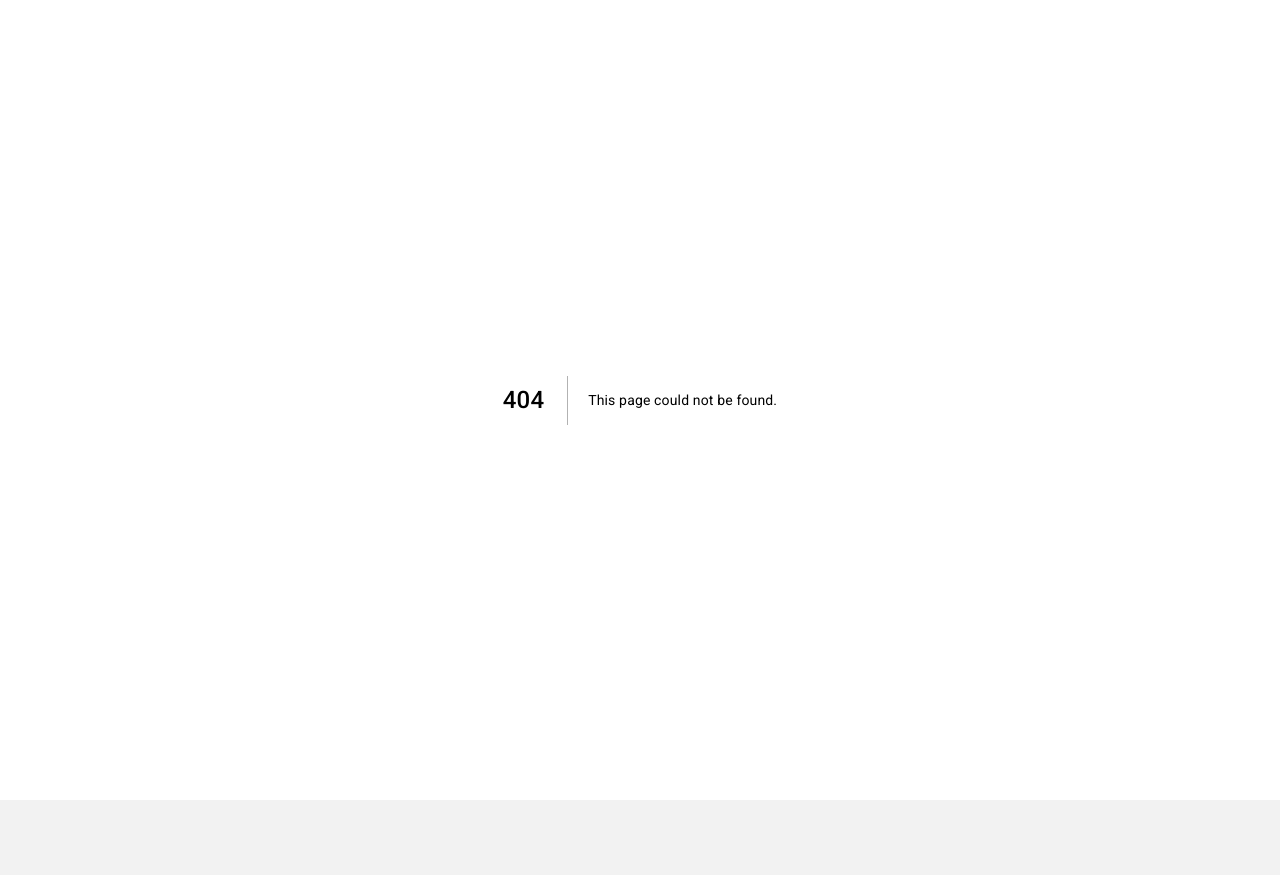
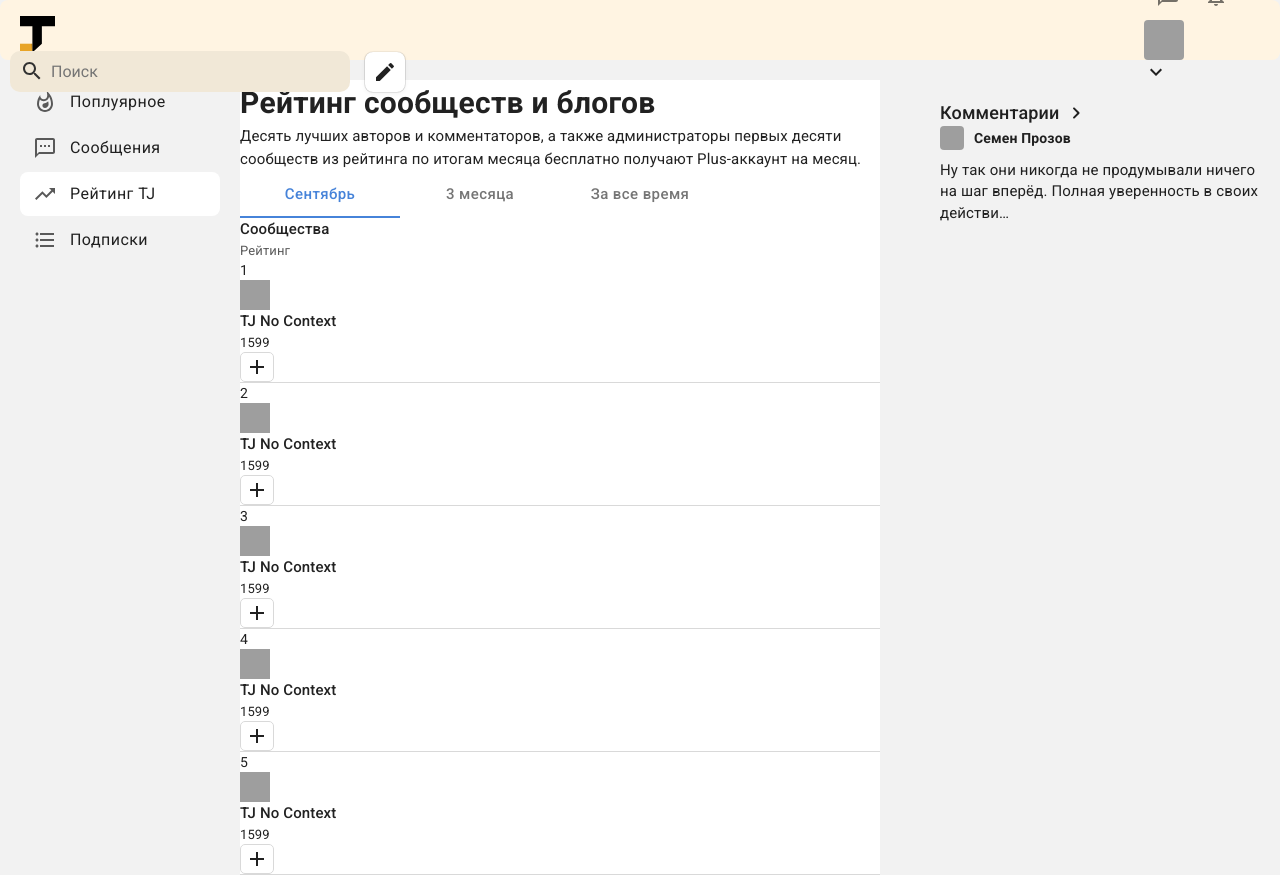
Before and after one commit to thetatsuki/blog-client, a Next.js app: page /rating in a window 1280 px wide. Before the commit this address had no page. Before the commit the page ends 800 px from the top, so only its background shows below. Built offline with nearby package versions, Linux system fonts and the light colour scheme; grey boxes are pictures that could not be loaded.

Commit message:
add rating, not-found page

```diff
--- a/components/index.ts
+++ b/components/index.ts
@@ -4,3 +4,4 @@
 export {default as RightComments} from './right-comments';
 export {default as ProfileCard} from './profile-card';
 export {default as WriteForm} from './write-form';
+export {default as RatingItem} from './rating-item';
--- a/components/left-navbar/index.tsx
+++ b/components/left-navbar/index.tsx
@@ -1,48 +1,39 @@
 import React from 'react';
 import {Button} from '@material-ui/core';
+import Link from 'next/link';
 
 import FireIcon from '@material-ui/icons/WhatshotOutlined';
-import ClockIcon from '@material-ui/icons/QueryBuilderOutlined';
 import MessageIcon from '@material-ui/icons/TextsmsOutlined';
 import UpIcon from '@material-ui/icons/TrendingUpOutlined';
 import SubscribeIcon from '@material-ui/icons/FormatListBulletedOutlined';
 
 import styles from './left-navbar.module.scss';
+import {useRouter} from 'next/router';
+
+
+const menu = [
+    {text: 'Поплуярное', icon: <FireIcon />, path: '/'},
+    {text: 'Сообщения', icon: <MessageIcon />, path: '/messages'},
+    {text: 'Рейтинг TJ', icon: <UpIcon />, path: '/rating'},
+    {text: 'Подписки', icon: <SubscribeIcon />, path: '/follows'},
+];
 
 const LeftNavbar: React.FC = () => {
+    const router = useRouter();
+
     return (
         <div className={styles.navbar}>
             <ul>
-                <li>
-                    <Button>
-                        <FireIcon />
-                        Популярное
-                    </Button>
-                </li>
-                <li>
-                    <Button>
-                        <ClockIcon />
-                        Свежее
-                    </Button>
-                </li>
-                <li>
-                    <Button>
-                        <MessageIcon />
-                        Сообщения
-                    </Button>
-                </li>
-                <li>
-                    <Button>
-                        <UpIcon />
-                        Рейтинг TJ
-                    </Button>
-                </li>
-                <li>
-                    <Button>
-                        <SubscribeIcon />
-                        Подписки
-                    </Button>
-                </li>
+                {menu.map((item, index) => (
+                    <li key={index}>
+                        <Link href={item.path}>
+                            <Button variant={router.asPath === item.path ? 'contained' : 'text'}>
+                                {item.icon}
+                                {item.text}
+                            </Button>
+                        </Link>
+                    </li>
+                ))}
             </ul>
         </div>
     );
--- a/components/left-navbar/left-navbar.module.scss
+++ b/components/left-navbar/left-navbar.module.scss
@@ -22,6 +22,11 @@
         text-transform: inherit;
         font-weight: 400;
         font-size: 16px;
+        box-shadow: none;
+
+        &:hover {
+          box-shadow: none;
+        }
 
         svg {
           margin-right: 10px;
--- /dev/null
+++ b/components/rating-item/index.tsx
@@ -0,0 +1,40 @@
+import React from 'react';
+import {Avatar, Button, Typography} from '@material-ui/core';
+import AddIcon from '@material-ui/icons/Add';
+
+interface RatinItemProps {
+    rate: number,
+    place: number,
+    name: string,
+    avatarUrl?: string,
+}
+
+
+const RatingItem: React.FC<RatinItemProps> = ({rate, place, name, avatarUrl}) => {
+    return (
+        <ol>
+            <div className="d-flex align-center justify-between m-auto mb-10 mt-10" style={{width: '90%'}}>
+                <div className="d-flex align-center" style={{width: '58%'}}>
+                    <p>
+                        {place}
+                    </p>
+                    <Avatar src={avatarUrl} variant={'square'} className="mr-10 ml-20" style={{width: '30px', height: '30px'}}/>
+                    <Typography style={{fontSize: '15px', fontWeight: 500}}>
+                        {name}
+                    </Typography>
+                </div>
+
+                <Typography style={{fontSize: '13px'}}>
+                    {rate}
+                </Typography>
+
+                <Button className="button--add">
+                    <AddIcon />
+                </Button>
+            </div>
+            <div style={{borderBottom: '1px solid #D9D9D9'}} />
+        </ol>
+    );
+};
+
+export default RatingItem;
--- /dev/null
+++ b/pages/rating.tsx
@@ -0,0 +1,67 @@
+import React from 'react';
+import type {NextPage} from 'next';
+import MainLayouts from '../layouts/MainLayouts';
+import {Paper, Typography, Tabs, Tab, Avatar, Button} from '@material-ui/core';
+
+import AddIcon from '@material-ui/icons/Add';
+import {RatingItem} from '../components';
+
+const RatingPage: NextPage = () => {
+    const [activeTab, setActiveTab] = React.useState(0);
+
+    const changeActiveTab = (_, newValue: number) => {
+        setActiveTab(newValue);
+    };
+
+    return (
+        <MainLayouts>
+            <Paper className="pt-20 pr-15 pl-20" elevation={0} square>
+                <Typography style={{fontWeight: 600, fontSize: '30px'}}>
+                    Рейтинг сообществ и блогов
+                </Typography>
+                <Typography className="mt-10" style={{fontSize: '15px'}}>
+                    Десять лучших авторов и комментаторов, а также администраторы первых
+                    десяти сообществ из рейтинга по итогам месяца бесплатно получают
+                    Plus-аккаунт на месяц.
+                </Typography>
+
+                <Tabs
+                    onChange={changeActiveTab}
+                    className="mt-15"
+                    value={activeTab}
+                    textColor="primary"
+                    indicatorColor="primary"
+                >
+                    <Tab label="Сентябрь" style={{fontSize: '15px'}}/>
+                    <Tab label="3 месяца" style={{fontSize: '15px'}}/>
+                    <Tab label="За все время" style={{fontSize: '15px'}}/>
+                </Tabs>
+            </Paper>
+
+            <Paper elevation={0} square>
+                <div className="d-flex align-center justify-between pt-20 pr-15 pl-20 mt-15" style={{width: '80%'}}>
+                    <Typography style={{fontSize: '15px', fontWeight: 500}}>
+                        Сообщества
+                    </Typography>
+                    <Typography style={{fontSize: '13px', fontWeight: 400, color: '#595959'}}>
+                        Рейтинг
+                    </Typography>
+                </div>
+
+                <ul className="mt-20">
+                    {[1, 2, 2, 2, 2].map((item, index) => (
+                        <RatingItem
+                            key={index}
+                            name="TJ No Context"
+                            rate={1599}
+                            place={index + 1}
+                            avatarUrl='https://leonardo.osnova.io/ffe817cf-8f00-93bd-aa44-8595887baf29/-/format/webp/'
+                        />
+                    ))}
+                </ul>
+            </Paper>
+        </MainLayouts>
+    );
+};
+
+export default RatingPage;
--- a/styles/globals.scss
+++ b/styles/globals.scss
@@ -83,3 +83,12 @@
     }
   }
 }
+
+button.button--add {
+  min-width: 34px;
+  width: 34px;
+  min-height: 30px;
+  height: 30px;
+  border: 1px solid #D9D9D9;
+  border-radius: 5px;
+}
```
Also changed, not shown: pages/404.tsx (added, +11 -0 lines), pages/follows.tsx (added, +13 -0 lines), pages/messages.tsx (added, +13 -0 lines).
